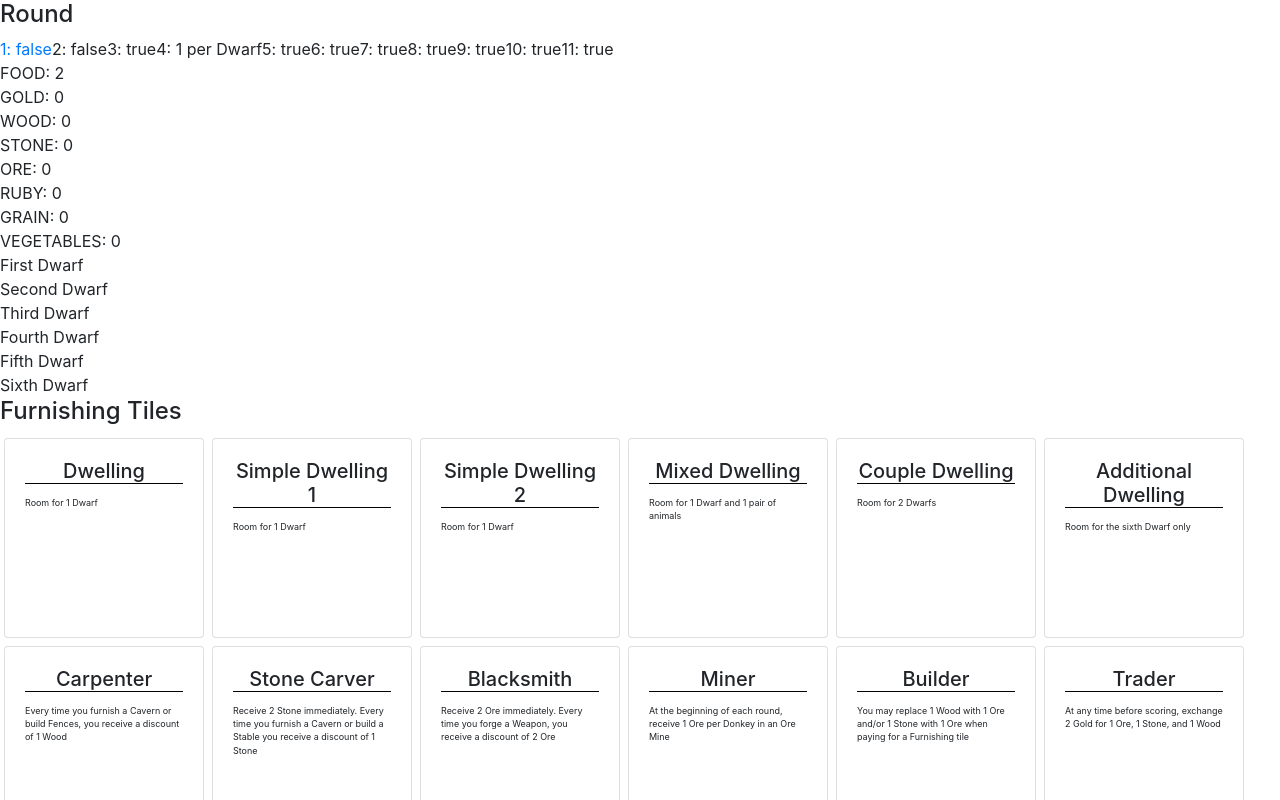
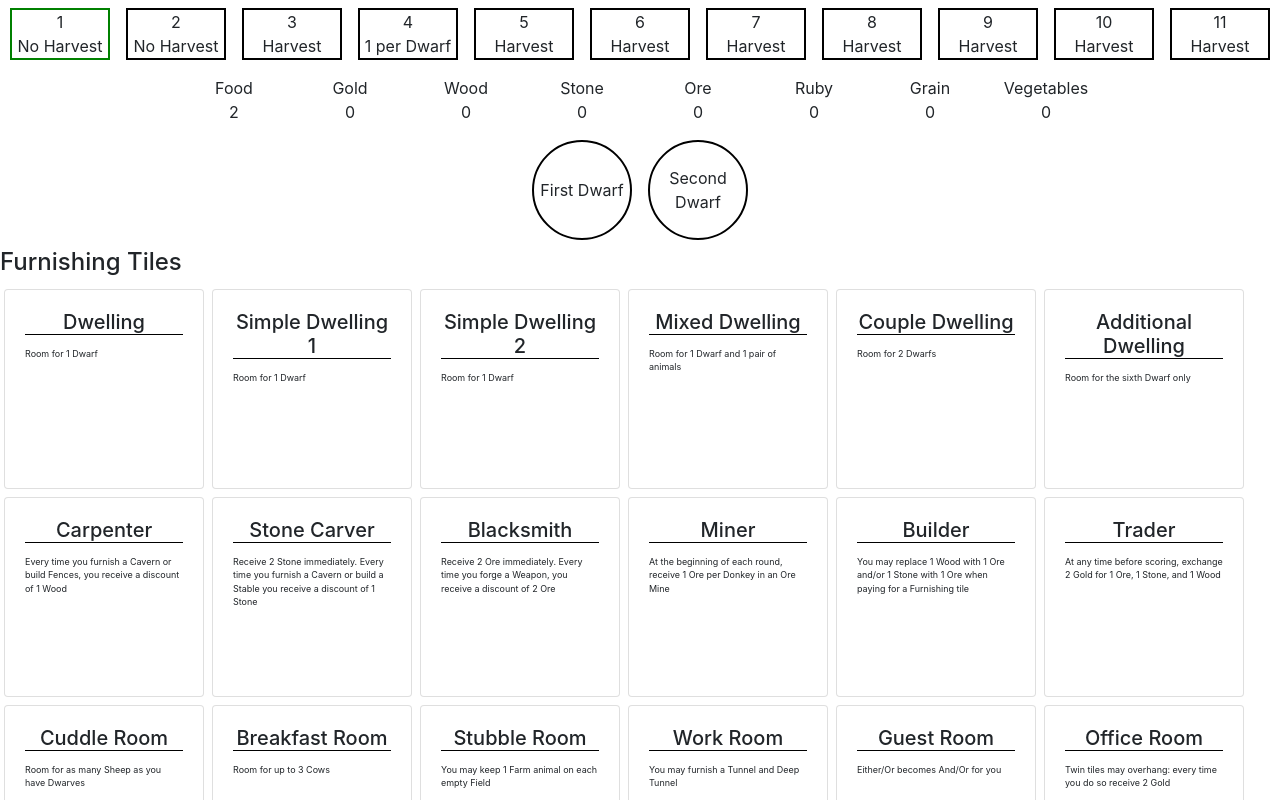
Before and after one commit to etherealmachine/caverna, a React (Create React App) app: page / in a window 1280 px wide. Shown: the top 800 px of the page. Built offline with nearby package versions, Linux system fonts and the light colour scheme.

Commit message:
Styled rounds, supply, and dwarves.

```diff
--- a/src/Caverna.ts
+++ b/src/Caverna.ts
@@ -5,22 +5,28 @@ export const InitialState = {
     'First Dwarf': {
       weapon: 0,
       location: 'Cavern00',
+      born_on: 0,
     },
     'Second Dwarf': {
       weapon: 0,
       location: 'Cavern00',
+      born_on: 0,
     },
     'Third Dwarf': {
       weapon: 0,
+      born_on: undefined,
     },
     'Fourth Dwarf': {
       weapon: 0,
+      born_on: undefined,
     },
     'Fifth Dwarf': {
       weapon: 0,
+      born_on: undefined,
     },
     'Sixth Dwarf': {
       weapon: 0,
+      born_on: undefined,
     },
   },
   resources: {
--- a/src/Dwarves.tsx
+++ b/src/Dwarves.tsx
@@ -1,11 +1,29 @@
 import React from 'react'
+import styled from 'styled-components'
 
 import { State } from './Caverna'
 
+const Dwarf = styled.div`
+  width: 100px;
+  height: 100px;
+  border: 2px solid black;
+  border-radius: 50px;
+  display: flex;
+  flex-direction: column;
+  justify-content: center;
+  align-items: center;
+  margin: 8px;
+  text-align: center;
+`
+
 export default (props: { game: State }) => {
+  const roundNo = props.game.rounds.findIndex(round => round.current) + 1;
+  const dwarves = Object.entries(props.game.dwarves).filter(([_, dwarf]) => dwarf.born_on !== undefined && dwarf.born_on <= roundNo);
   return (
-    <div>
-      {Object.entries(props.game.dwarves).map(([name, entity]) => <div key={name}>{name}</div>)}
+    <div className="d-flex flex-row justify-content-center">
+      {dwarves.map(([name, entity]) => <Dwarf key={name}>
+        <span>{name}</span>
+      </Dwarf>)}
     </div>
   );
 }
--- a/src/PersonalSupply.tsx
+++ b/src/PersonalSupply.tsx
@@ -1,13 +1,25 @@
 import React from 'react'
+import styled from 'styled-components'
 
 import { State } from './Caverna'
 
+const Resource = styled.div`
+  width: 100px;
+  border: '2px solid black';
+  display: flex;
+  flex-direction: column;
+  justify-content: center;
+  align-items: center;
+  margin: 8px;
+`
+
 export default (props: { game: State }) => {
   return (
-    <div>
-      {Object.entries(props.game.resources['Personal Supply']).map(([name, count]) => <div key={name}>
-        <span>{name.toUpperCase()}: {count}</span>
-      </div>)}
+    <div className="d-flex flex-row justify-content-center">
+      {Object.entries(props.game.resources['Personal Supply']).map(([name, count]) => <Resource key={name}>
+        <span>{name[0].toUpperCase() + name.slice(1)}</span>
+        <span>{count}</span>
+      </Resource>)}
     </div>
   );
 }
--- a/src/Round.tsx
+++ b/src/Round.tsx
@@ -1,16 +1,25 @@
 import React from 'react'
+import styled from 'styled-components'
 
 import { State } from './Caverna'
 
+const Round = styled.div<{ current: boolean }>`
+  width: 100px;
+  border: ${props => props.current ? '2px solid green' : '2px solid black'};
+  display: flex;
+  flex-direction: column;
+  justify-content: center;
+  align-items: center;
+  margin: 8px;
+`
+
 export default (props: { game: State }) => {
   return (
-    <div>
-      <h4>Round</h4>
-      <div className="d-flex flex-row">
-        {props.game.rounds.map((entity, roundIndex) => <div key={`round-${roundIndex + 1}`} className={entity.current ? 'text-primary' : ''}>
-          {roundIndex + 1}: {`${entity.harvest}`}
-        </div>)}
-      </div >
+    <div className="d-flex flex-row justify-content-center">
+      {props.game.rounds.map((round, roundIndex) => <Round key={`round-${roundIndex + 1}`} current={round.current}>
+        <span>{roundIndex + 1}</span>
+        <span>{(typeof round.harvest) === 'boolean' ? (round.harvest ? 'Harvest' : 'No Harvest') : round.harvest}</span>
+      </Round>)}
     </div >
   );
 }
```
